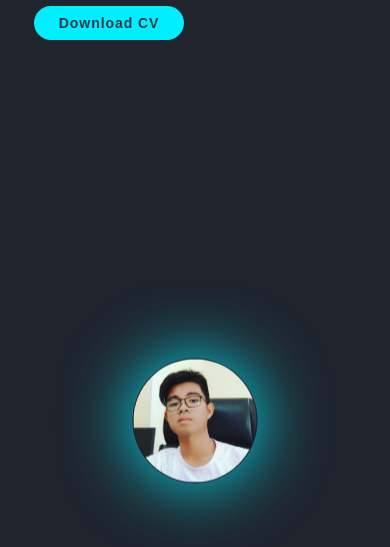
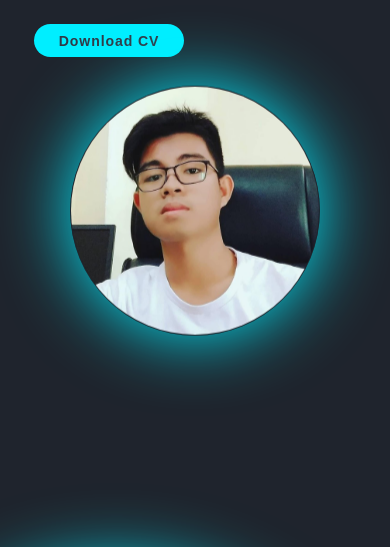
Before and after one commit to Alujack/Alujack.github.io, a plain HTML site: page index.html in a window 390 px wide. Shown: the part 297-844 px from the top of the page. Drawn offline with nearby package versions, Linux system fonts and the light colour scheme.

Commit message:
Update style.css

```diff
--- a/style.css
+++ b/style.css
@@ -409,9 +409,25 @@ span{
   }
 
   .home-image img {
-        width: 70vw;
+        width: 80vw;
         height: auto;
-    }
+ }
+ .home{
+    flex-direction: column;
+    min-height: auto; /* FIX huge blank space */
+    padding-top: 12rem; /* push down below header */
+  }
+
+  .home-image{
+    width: 100%; /* FIX small image */
+    display: flex;
+    justify-content: center;
+    margin-top: 3rem;
+  }
+
+  section{
+    min-height: auto;
+  }
 }
 .icon1{
     font-size: 2.4rem;
```
